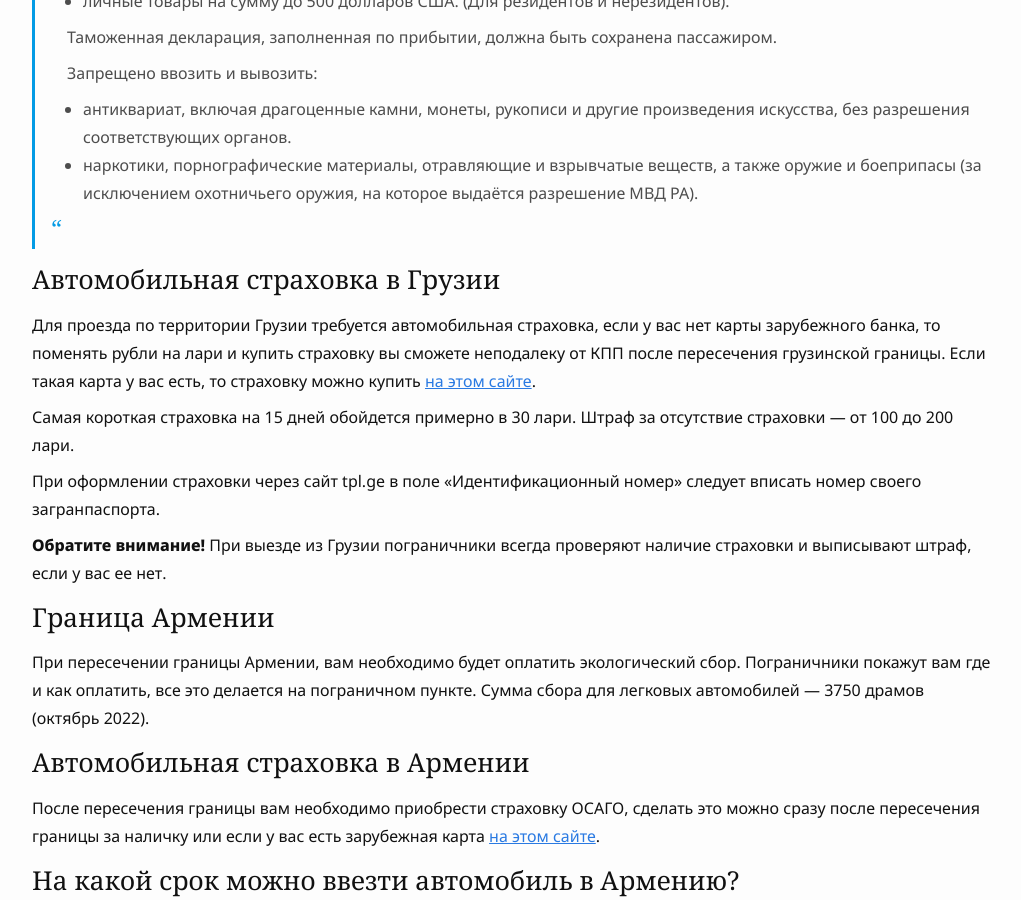
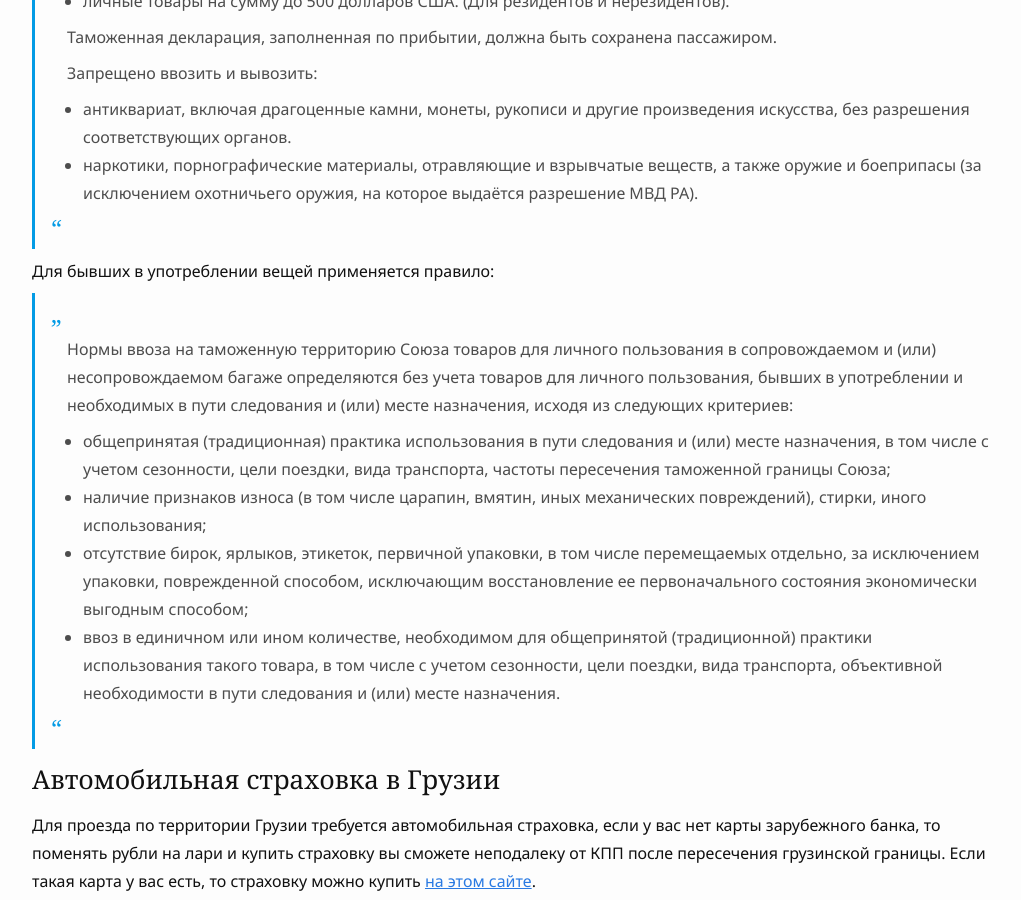
Before and after one commit to haywiki/haywiki.github.io, a Jekyll site: the page built from moving/by-car.md, in a window 1280 px wide and 900 px high, scrolled down 2082 px. Shown: the whole window, without its empty margins (128-1149 px from the left). Built offline with Jekyll 4.4.1, drawn with Linux system fonts in a browser that asks for light colours; a script that is not in the unit is left out.

Commit message:
уточнение по ввозу б/у вещей в армению по земле

```diff
--- a/moving/by-car.md
+++ b/moving/by-car.md
@@ -66,6 +66,16 @@ last_modified_at: 2022-10-23 06:00
 > - антиквариат, включая драгоценные камни, монеты, рукописи и другие произведения искусства, без разрешения соответствующих органов.
 > - наркотики, порнографические материалы, отравляющие и взрывчатые веществ, а также оружие и боеприпасы (за исключением охотничьего оружия, на которое выдаётся разрешение МВД РА).
 
+Для бывших в употреблении вещей применяется правило:
+
+> Нормы ввоза на таможенную территорию Союза товаров для личного пользования в сопровождаемом и (или) несопровождаемом
+> багаже определяются без учета товаров для личного пользования, бывших в употреблении и необходимых в пути следования
+> и (или) месте назначения, исходя из следующих критериев:
+> - общепринятая (традиционная) практика использования в пути следования и (или) месте назначения, в том числе с учетом сезонности, цели поездки, вида транспорта, частоты пересечения таможенной границы Союза;
+> - наличие признаков износа (в том числе царапин, вмятин, иных механических повреждений), стирки, иного использования;
+> - отсутствие бирок, ярлыков, этикеток, первичной упаковки, в том числе перемещаемых отдельно, за исключением упаковки, поврежденной способом, исключающим восстановление ее первоначального состояния экономически выгодным способом;
+> - ввоз в единичном или ином количестве, необходимом для общепринятой (традиционной) практики использования такого товара, в том числе с учетом сезонности, цели поездки, вида транспорта, объективной необходимости в пути следования и (или) месте назначения.
+
 ### Автомобильная страховка в Грузии
 
 Для проезда по территории Грузии требуется автомобильная страховка, если у вас нет карты зарубежного банка, то
```
Also changed, not shown: other parts of moving/by-car.md (+1 -1 lines).
